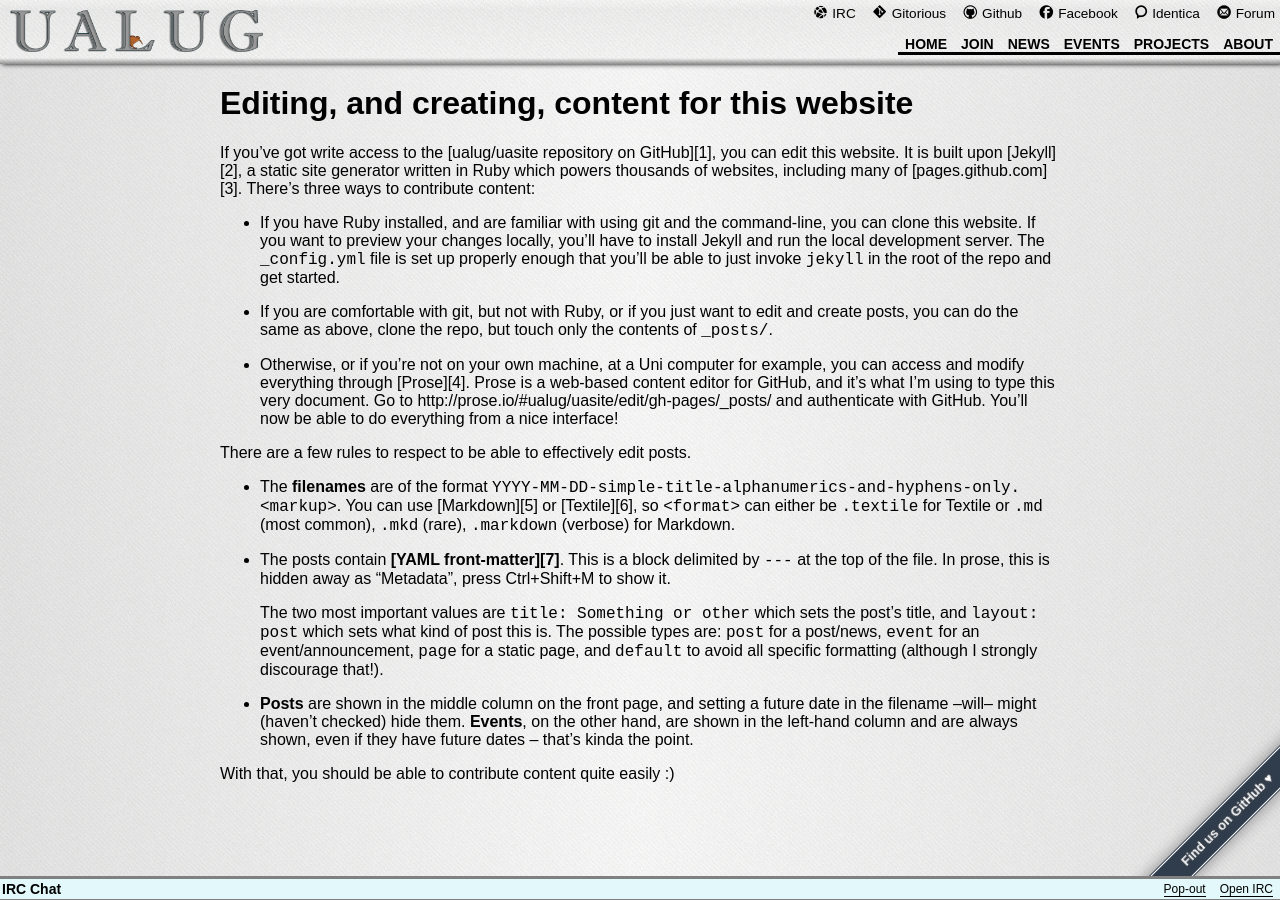
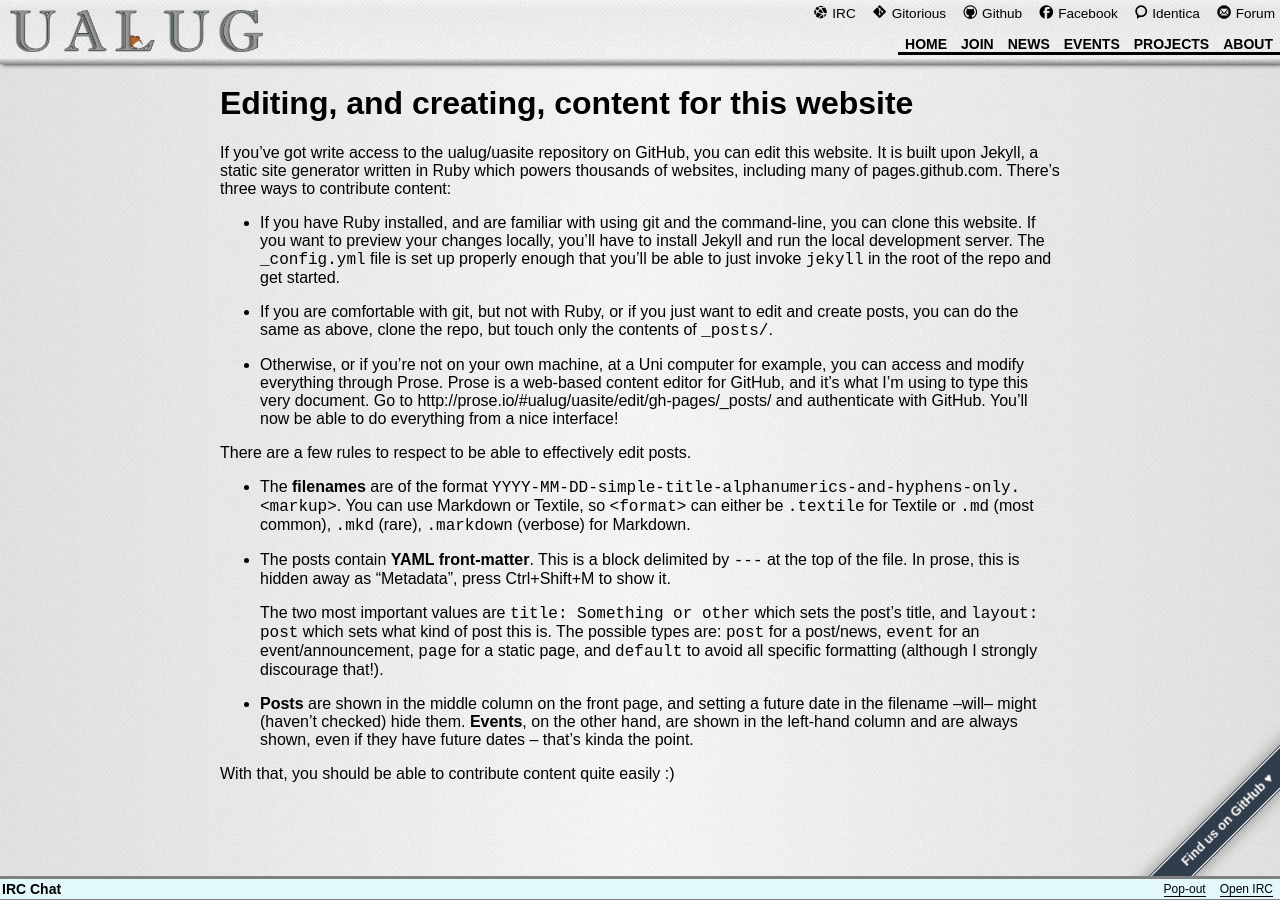
Before and after one commit to ualug/ualug.github.com, a Jekyll site: the page built from _posts/2012-08-14-edit-from-the-web.md, in a window 1280 px wide. Built offline with Jekyll 4.4.1, drawn with Linux system fonts in a browser that asks for light colours; some web fonts are replaced; some of the changed lines change nothing that is shown.

Commit message:
Oops, forgot links :)

```diff
--- a/_posts/2012-08-14-edit-from-the-web.md
+++ b/_posts/2012-08-14-edit-from-the-web.md
@@ -28,3 +28,11 @@
 
 
 With that, you should be able to contribute content quite easily :)
+
+[1]: https://github.com/ualug/uasite
+[2]: http://jekyllrb.com
+[3]: https://pages.github.com
+[4]: http://prose.io
+[5]: http://daringfireball.net/projects/markdown
+[6]: http://textile.thresholdstate.com/
+[7]: https://github.com/mojombo/jekyll/wiki/YAML-Front-Matter
```
